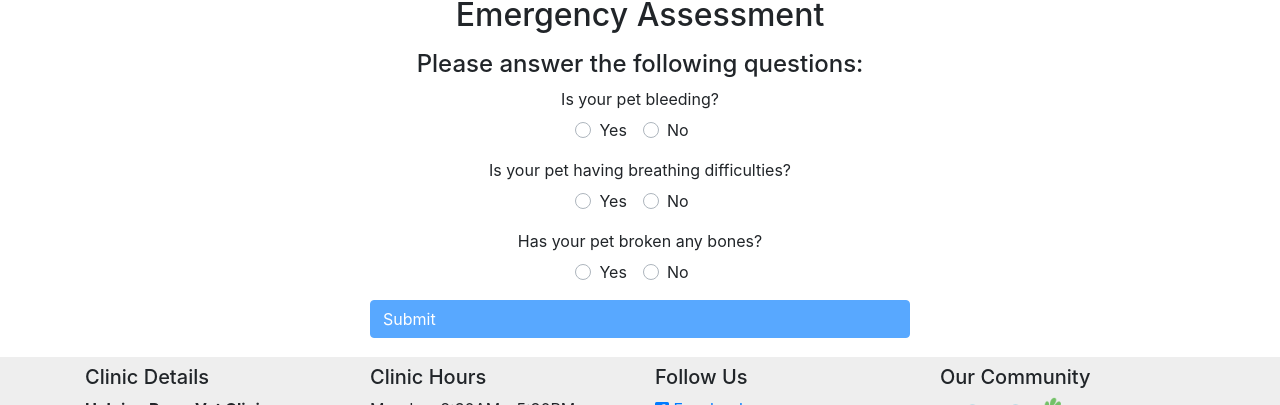
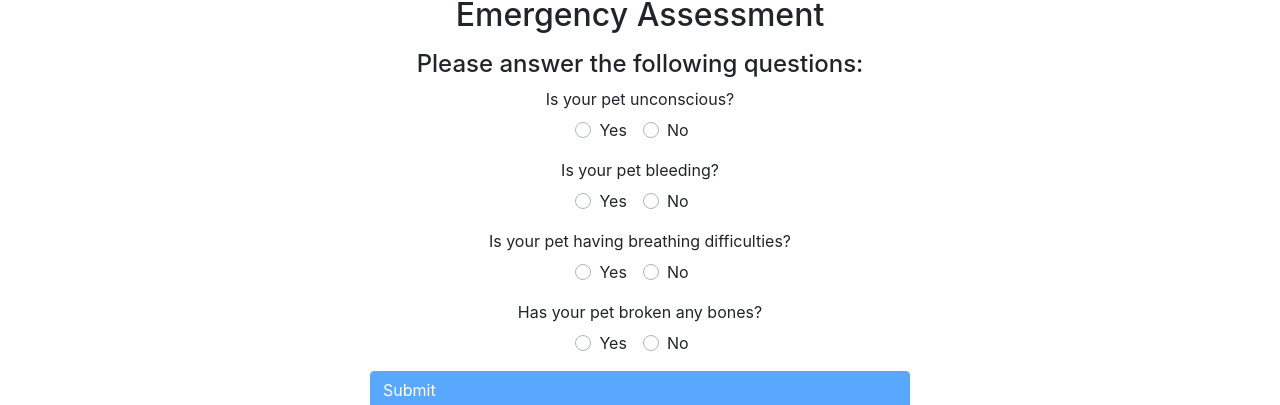
Before and after one commit to jaykay98/Helping-Paws-Project, a Vue app: page /emergency in a window 1280 px wide. Shown: the part 132-537 px from the top of the page. Built offline with nearby package versions, Linux system fonts and the light colour scheme; no server answers; what v-gallery would draw is missing.

Commit message:
Update Emergency.vue

```diff
--- a/src/views/Emergency.vue
+++ b/src/views/Emergency.vue
@@ -2,22 +2,33 @@
   <b-container>
     <b-row>
       <b-col class="my-3" v-if="showEmergency">
-        <h3 align="center">EMERGENCY!</h3>
-        <p align="center">Your pet requires IMMEDIATE action. Please contact the AEC ASAP.</p>
+        <h2 align="center">EMERGENCY!</h2>
+        <h5 align="center">
+          Your pet requires IMMEDIATE action. Please contact the AEC ASAP by phone at
+          <strong>1300 232 838</strong> or visit the website below.
+          <a
+            aria-label="AEC Logo"
+            href="https://www.aecvets.com.au/"
+            target="_blank"
+            rel="noopener noreferrer"
+          >
+            <b-img align="center" src="@/assets/aec-logo.png" alt="AEC Logo"></b-img>
+          </a>
+        </h5>
       </b-col>
       <b-col class="my-3" v-if="showNonEmergency">
-        <h3 align="center">NON-EMERGENCY</h3>
-        <p align="center">
+        <h2 align="center">NON-EMERGENCY</h2>
+        <h5 align="center">
           You can contact our Vet Clinic via phone at
-          <strong>(07) 3297 1005</strong>
-        </p>
+          <strong>(07) 3297 1005</strong> or email us at <strong>helpingpawsvet@yahoo.com.au</strong>
+        </h5>
       </b-col>
       <div class="col-md-6 mt-5 mx-auto" v-if="formNotSubmitted">
         <h2 class="mb-3 text-center">Emergency Assessment</h2>
         <b-form @submit.prevent="testEmergency">
           <h4 align="center">Please answer the following questions:</h4>
           <div align="center">
-            <b-form-group label="Is your pet bleeding?">
+            <b-form-group label="Is your pet unconscious?">
               <b-form-radio
                 inline
                 v-model="emergency1"
@@ -35,7 +46,7 @@
                 required
               >No</b-form-radio>
             </b-form-group>
-            <b-form-group label="Is your pet having breathing difficulties?">
+            <b-form-group label="Is your pet bleeding?">
               <b-form-radio
                 inline
                 v-model="emergency2"
@@ -53,7 +64,7 @@
                 required
               >No</b-form-radio>
             </b-form-group>
-            <b-form-group label="Has your pet broken any bones?">
+            <b-form-group label="Is your pet having breathing difficulties?">
               <b-form-radio
                 inline
                 v-model="emergency3"
@@ -68,6 +79,24 @@
                 @change="isDisabled = false"
                 value="No"
                 name="emergency3"
+                required
+              >No</b-form-radio>
+            </b-form-group>
+            <b-form-group label="Has your pet broken any bones?">
+              <b-form-radio
+                inline
+                v-model="emergency4"
+                @change="isDisabled = false"
+                value="Yes"
+                name="emergency4"
+                required
+              >Yes</b-form-radio>
+              <b-form-radio
+                inline
+                v-model="emergency4"
+                @change="isDisabled = false"
+                value="No"
+                name="emergency4"
                 required
               >No</b-form-radio>
             </b-form-group>
@@ -90,7 +119,8 @@ export default {
       showNonEmergency: false,
       emergency1: "",
       emergency2: "",
-      emergency3: ""
+      emergency3: "",
+      emergency4: ""
     };
   },
   methods: {
@@ -98,7 +128,8 @@ export default {
       if (
         this.emergency1 === "Yes" ||
         this.emergency2 === "Yes" ||
-        this.emergency3 === "Yes"
+        this.emergency3 === "Yes" ||
+        this.emergency4 === "Yes"
       ) {
         this.formNotSubmitted = false;
         this.showEmergency = true;
```
